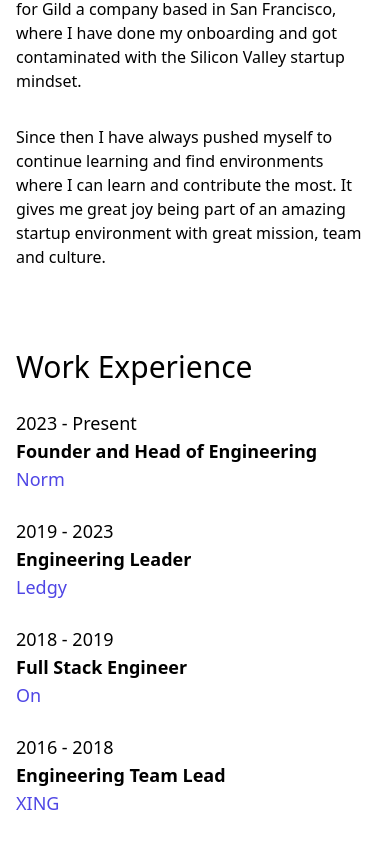
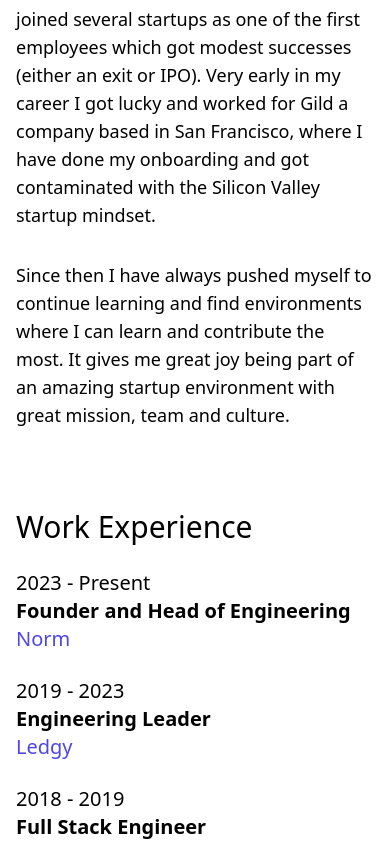
Before and after one commit to colmarius/colmarius.github.io, a React (Vite) app: page /#/about in a window 390 px wide. Shown: the part 647-1488 px from the top of the page. Built offline with nearby package versions, Linux system fonts and the light colour scheme; no server answers.

Commit message:
Increase font size on mobile

```diff
--- a/src/components/Section.tsx
+++ b/src/components/Section.tsx
@@ -11,6 +11,6 @@
 }) => (
   <div className={className}>
     <h1 className="text-3xl mb-6">{title}</h1>
-    <div className="text-lg font-extralight">{children}</div>
+    <div className="text-xl sm:text-lg font-extralight">{children}</div>
   </div>
 );
--- a/src/pages/AboutPage.tsx
+++ b/src/pages/AboutPage.tsx
@@ -5,7 +5,7 @@
 const AboutMeMessage = () => (
   <div className="mb-20">
     {ABOUT_ME.MESSAGE.map((line, index) => (
-      <p key={index} className="mb-8 font-light text-md">
+      <p key={index} className="mb-8 font-light text-lg sm:text-md">
         {line}
       </p>
     ))}
--- a/src/pages/ContactPage.tsx
+++ b/src/pages/ContactPage.tsx
@@ -6,7 +6,7 @@
   useEffect(() => trackPage('/contact'));
   return (
     <Page title="Contact">
-      <div className="text-lg leading-loose">
+      <div className="text-xl sm:text-lg leading-loose">
         <p>
           Get in touch if you find my expertise useful and think I can help, or if you simply want
           to say hello.
--- a/src/pages/HomePage.tsx
+++ b/src/pages/HomePage.tsx
@@ -28,7 +28,7 @@
 const AboutMeMessage = () => (
   <div className="lg:mx-28 md:mx-20">
     {MESSAGES.HOME_PAGE.map((line, index) => (
-      <p key={index} className="mb-8 font-light text-lg">
+      <p key={index} className="mb-8 font-light text-xl sm:text-lg">
         {line}
       </p>
     ))}
```
